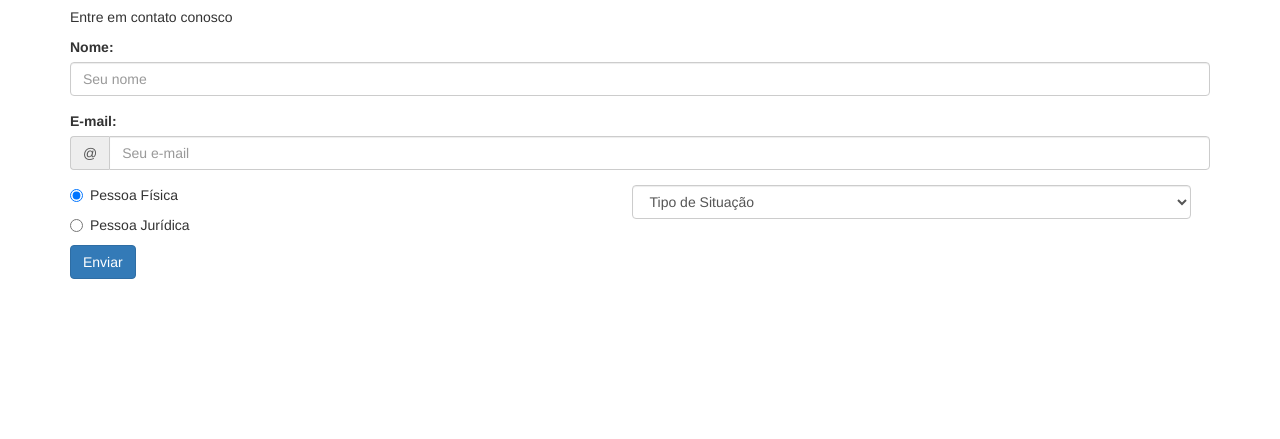
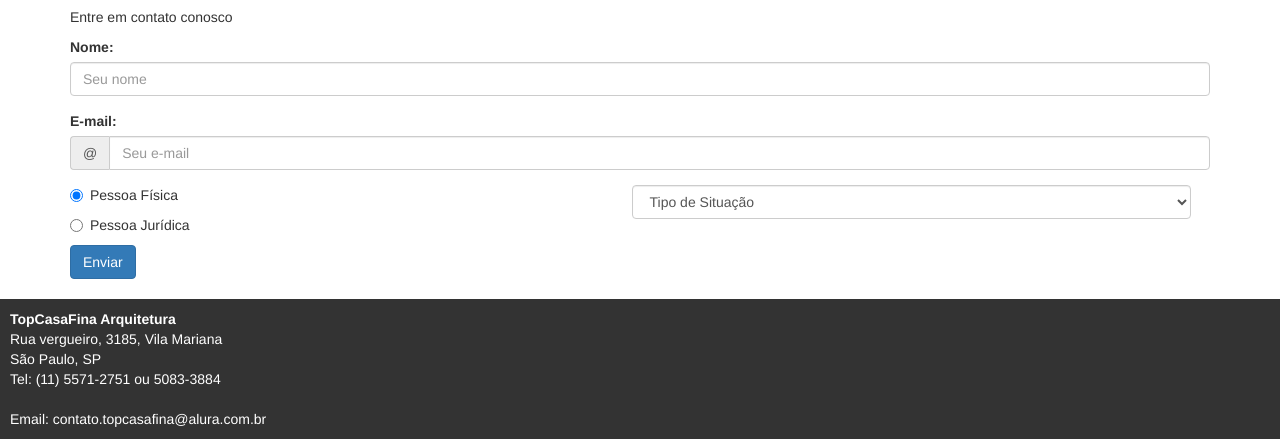
Before and after one commit to cami-la/topCasaFinaArquitetura, a plain HTML site: page index.html in a window 1280 px wide. Shown: the part 5505-5944 px from the top of the page. Before the commit the page ends 5784 px from the top, so only its background shows below. Drawn offline with Linux system fonts and the light colour scheme.

Commit message:
06. Mostrando o endereço no rodapé

```diff
--- a/estilos.css
+++ b/estilos.css
@@ -21,3 +21,14 @@
 .grupo-radio .radio {
   margin-top: 0;
 }
+
+footer {
+  background-color: #333;
+  color: #FFF;
+  padding: 10px;
+  margin-top: 20px;
+}
+
+footer address:last-child{
+  margin-bottom: 0px;
+}
--- a/index.html
+++ b/index.html
@@ -212,6 +212,19 @@
     </form>
   </section>
 
+  <footer>
+    <address>
+      <strong>TopCasaFina Arquitetura</strong><br>
+      Rua vergueiro, 3185, Vila Mariana<br>
+      São Paulo, SP<br>
+      Tel: (11) 5571-2751 ou 5083-3884
+    </address>
+
+    <address>
+      Email: contato.topcasafina@alura.com.br
+    </address>
+  </footer>
+
 
 
   <script src="jquery.min.js"></script>
```
